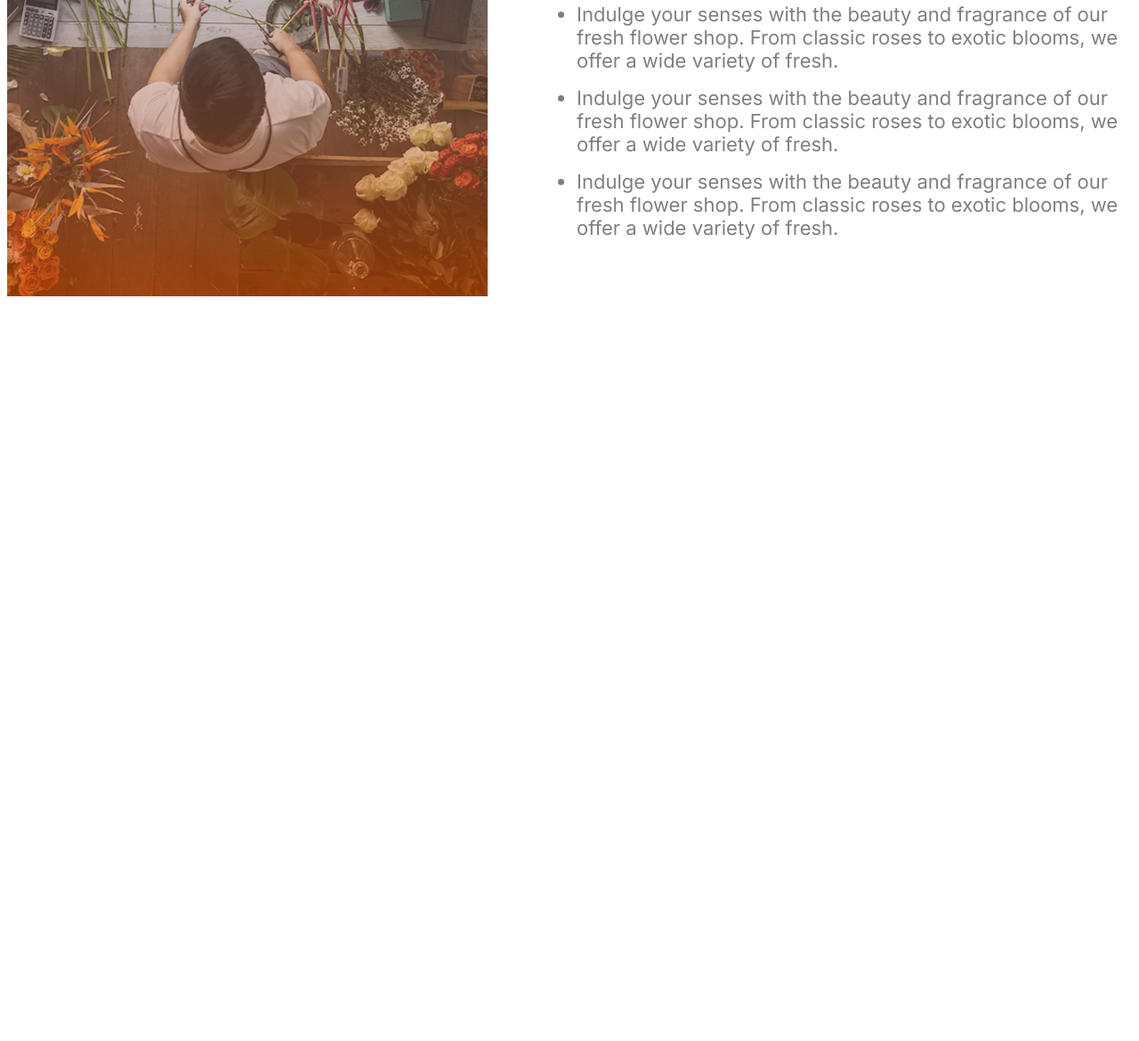
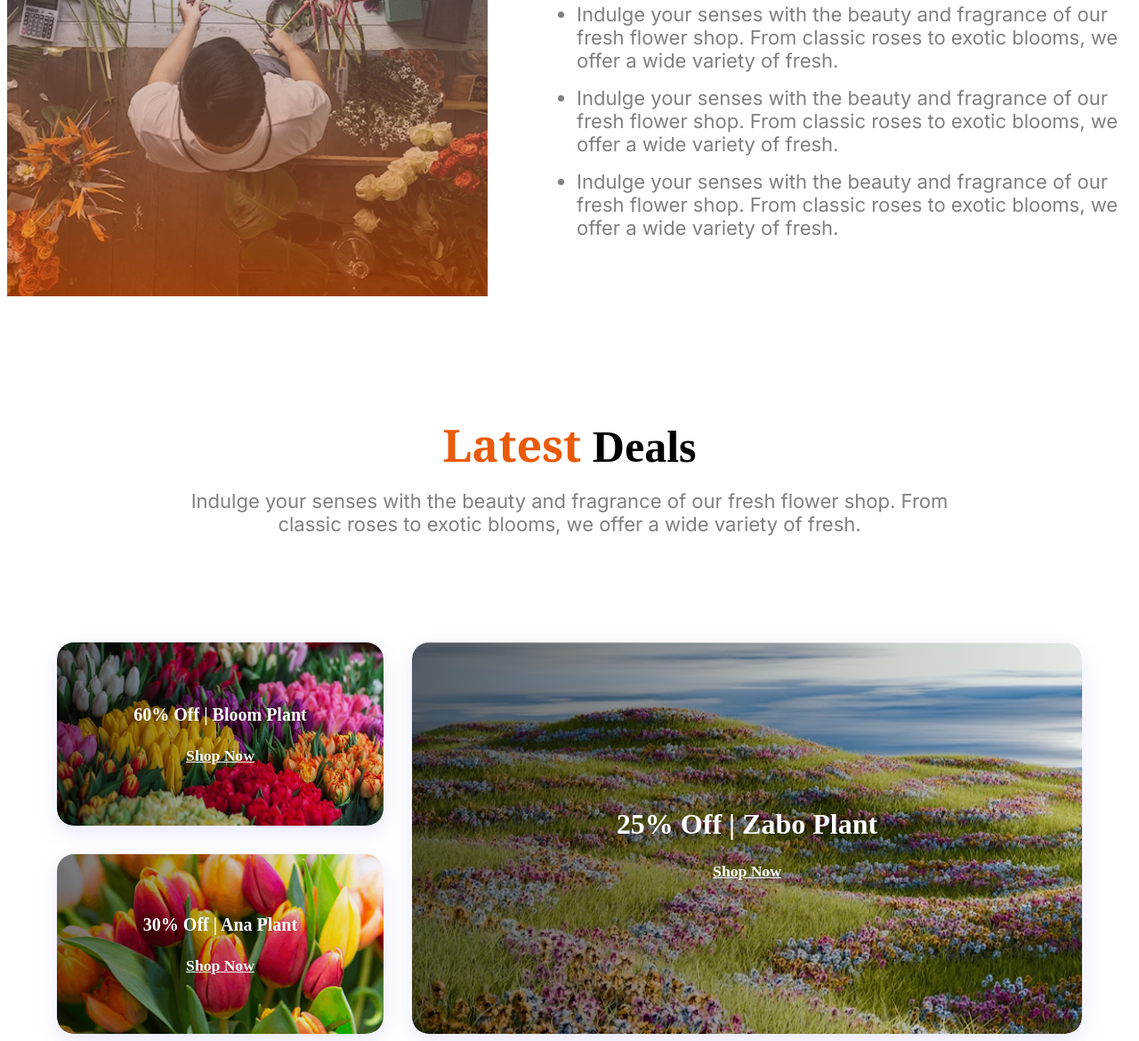
Before and after one commit to ivyfaraezi/flower-market, a plain HTML site: page index.html in a window 1280 px wide. Shown: the part 2409-3579 px from the top of the page at 89% size. Before the commit the page ends 2750 px from the top, so only its background shows below. Drawn offline with Linux system fonts and the light colour scheme.

Commit message:
Deal Section Done

```diff
--- a/index.html
+++ b/index.html
@@ -141,6 +141,41 @@
           </ul>
         </div>
       </section>
+      <section class="latest-deals-section">
+        <div class="latest-header">
+          <h2><span class="noto-serif orange">Latest</span> Deals</h2>
+          <p class="inter light-gray">
+            Indulge your senses with the beauty and fragrance of our fresh
+            flower shop. From classic roses to exotic blooms, we offer a wide
+            variety of fresh.
+          </p>
+        </div>
+        <div class="latest-deal-cards">
+          <div class="deal-side">
+            <div class="deal-card small">
+              <img src="assets/deal-bloom.png" alt="Bloom Plant" />
+              <div class="deal-overlay">
+                <p class="deal-title">60% Off | Bloom Plant</p>
+                <p class="deal-link">Shop Now</p>
+              </div>
+            </div>
+            <div class="deal-card small">
+              <img src="assets/deal-ana.png" alt="Ana Plant" />
+              <div class="deal-overlay">
+                <p class="deal-title">30% Off | Ana Plant</p>
+                <p class="deal-link">Shop Now</p>
+              </div>
+            </div>
+          </div>
+          <div class="deal-card large">
+            <img src="assets/deal-zabo.png" alt="Zabo Plant" />
+            <div class="deal-overlay">
+              <p class="deal-title">25% Off | Zabo Plant</p>
+              <p class="deal-link">Shop Now</p>
+            </div>
+          </div>
+        </div>
+      </section>
     </main>
   </body>
 </html>
--- a/styles/style.css
+++ b/styles/style.css
@@ -159,3 +159,91 @@
   display: block;
   width: 33.75rem;
 }
+/* Latest Deals */
+.latest-deals-section {
+  max-width: 1440px;
+  margin: 0 auto;
+  margin-top: 8.3125rem; /* 133px */
+}
+.latest-header {
+  text-align: center;
+}
+.latest-header h2 {
+  font-size: 3.125rem; /* 50px */
+  font-weight: 700;
+  margin-bottom: 1rem; /* 16px */
+}
+.latest-header p {
+  font-size: 1.375rem; /* 22px */
+  font-weight: 400;
+  color: rgba(0, 0, 0, 0.5);
+  max-width: 55rem; /* 880px */
+  margin: 0 auto;
+  margin-bottom: 7.5rem; /* 120px */
+}
+.latest-deal-cards {
+  display: flex;
+  justify-content: center;
+  align-items: stretch;
+  gap: 2rem;
+}
+
+.deal-side {
+  display: flex;
+  flex-direction: column;
+  gap: 2rem;
+}
+
+.deal-card {
+  position: relative;
+  border-radius: 1.2rem;
+  overflow: hidden;
+  box-shadow: 0 8px 24px rgba(78, 71, 255, 0.13);
+}
+
+.deal-card img {
+  width: 100%;
+  height: 100%;
+  object-fit: cover;
+  border-radius: 1.2rem;
+}
+
+.deal-overlay {
+  position: absolute;
+  top: 0;
+  left: 0;
+  width: 100%;
+  height: 100%;
+  display: flex;
+  flex-direction: column;
+  justify-content: center;
+  align-items: center;
+  background: linear-gradient(
+    90deg,
+    rgba(0, 0, 0, 0.55) 0%,
+    rgba(0, 0, 0, 0.13) 70%,
+    rgba(0, 0, 0, 0.02) 100%
+  );
+  text-align: center;
+}
+
+.deal-title {
+  color: #fff;
+  font-size: 2rem;
+  font-weight: 700;
+  margin-bottom: 0.4rem;
+  text-shadow: 0 2px 12px rgba(0, 0, 0, 0.22);
+}
+.deal-card.small .deal-title {
+  font-size: 1.25rem;
+  font-weight: 600;
+}
+
+.deal-link {
+  color: #fff;
+  font-size: 1.1rem;
+  font-weight: 700;
+  text-decoration: underline;
+  cursor: pointer;
+  text-shadow: 0 2px 12px rgba(0, 0, 0, 0.14);
+}
```
